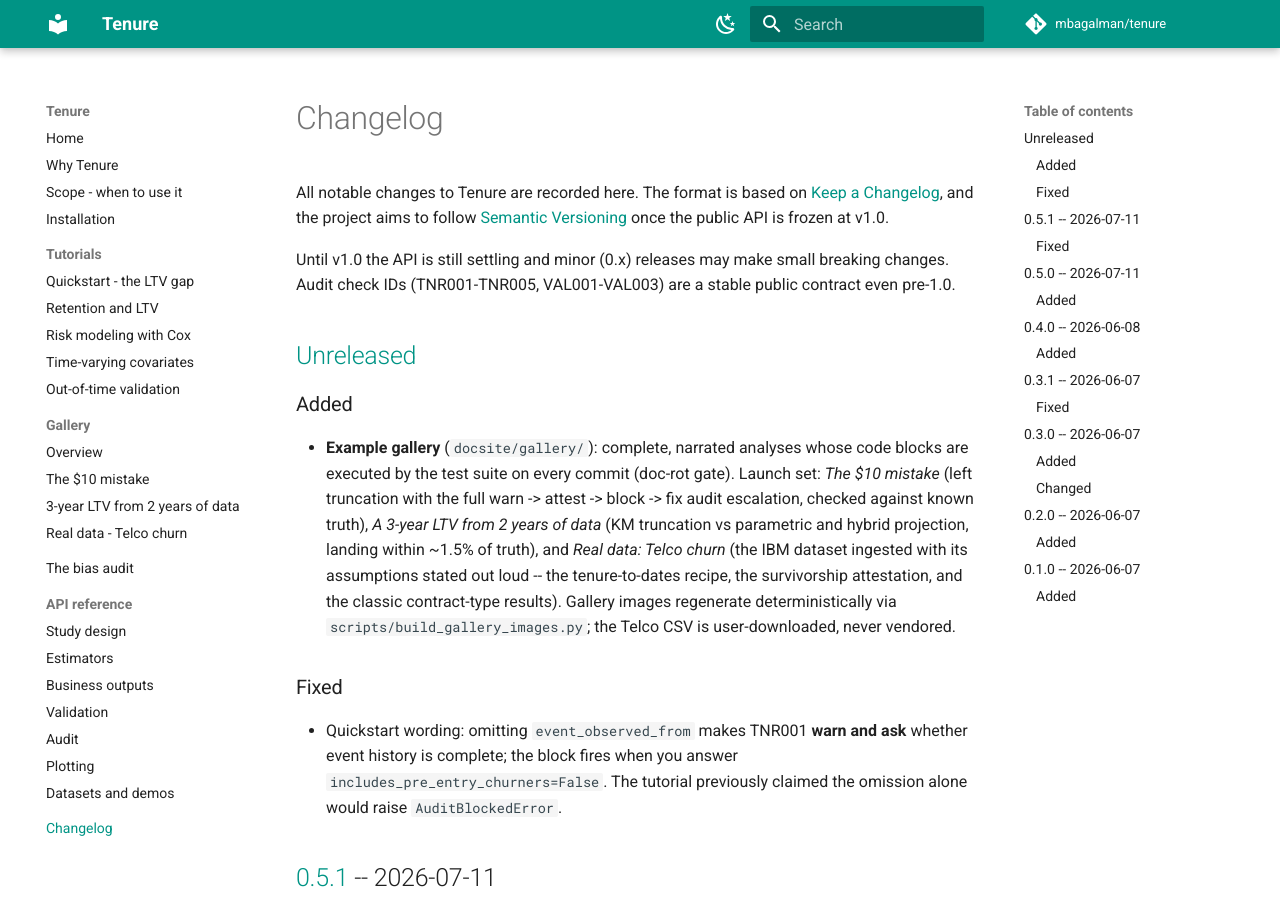
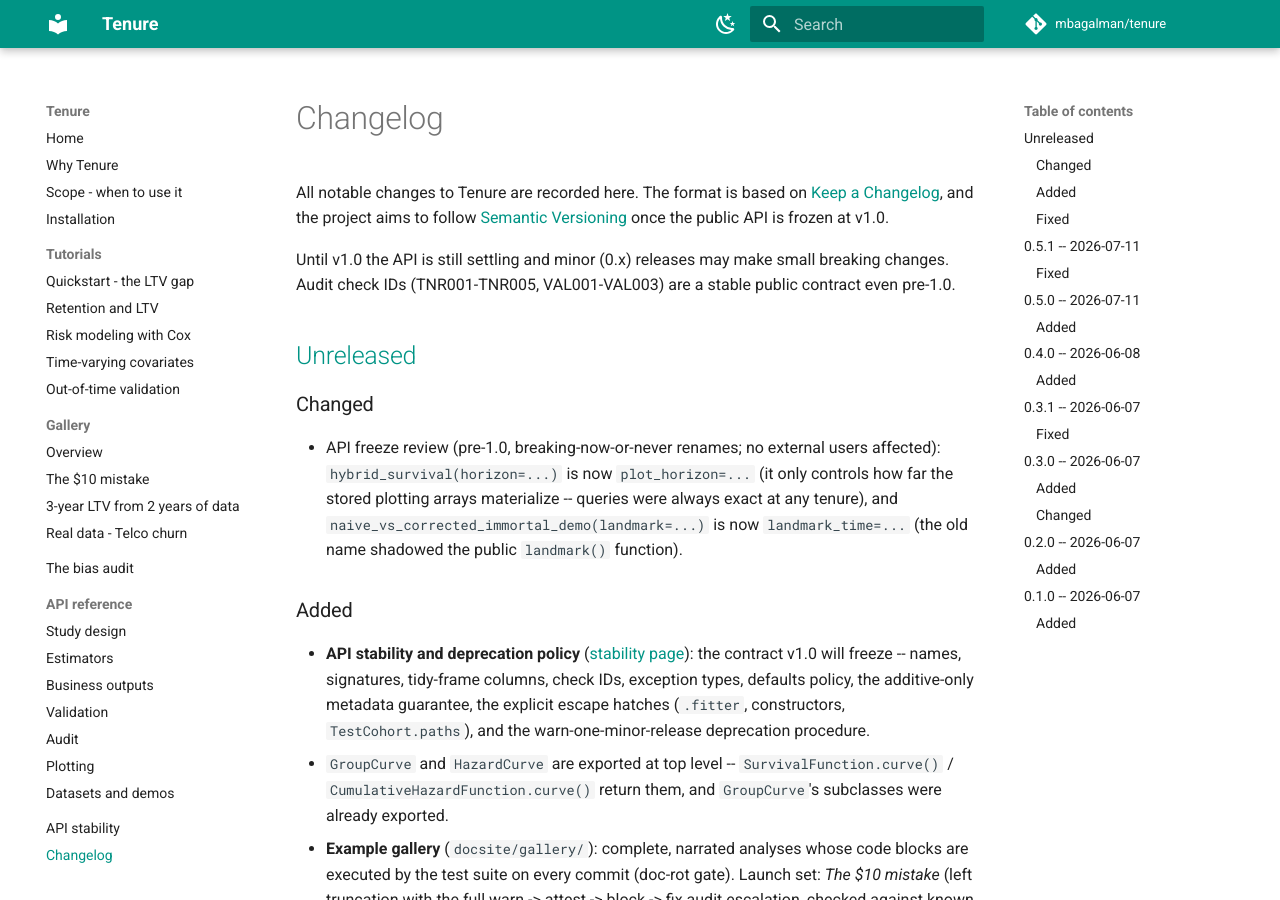
Before and after one commit to mbagalman/tenure, an MkDocs documentation site: the page built from docsite/changelog.md, in a window 1280 px wide and 900 px high. Built offline with MkDocs 1.6.1 and Material for MkDocs 9.7.7, drawn with Linux system fonts in a browser that asks for light colours; comment, search, counter and statistics services are not loaded.

Commit message:
feat(v1.0): API freeze review -- stability policy + pre-freeze fixes
Systematic pass over the full public surface (45 exports, every class method,
signatures extracted programmatically) ahead of the v1.0 freeze. Full audit in
docs/api-freeze-review.md (internal). Verdict: the surface is freeze-worthy --
no structural mistakes; findings were 4 additive polish items, 2 trivial
breaking renames (surfaces shipped days ago, zero external users), and the
scope decisions about what stability does NOT cover.

User-facing deliverable: docsite/stability.md -- the contract v1.0 freezes.
Covered: exported names, signatures (params never removed/renamed; additions
keyword-only with defaults), tidy-frame columns, TNR/VAL IDs, exception types,
defaults-change policy. Deliberately NOT covered: .fitter (exists, but its
type follows lifelines), direct constructors (build via factories),
.metadata keys (additive-only), TestCohort.paths (provisional), demo numeric
values (regression anchors, keys frozen), message text. Plus the naming
glossary (estimator/model/design; horizon/horizons/times) and the
warn-one-minor-release deprecation procedure. Takes effect at v1.0.0.

Pre-freeze fixes:
- BREAKING: hybrid_survival(horizon=) -> plot_horizon= (it only controls the
  materialized plotting arrays; queries are exact at any tenure -- the old
  name invited the misreading that it caps the curve).
- BREAKING: naive_vs_corrected_immortal_demo(landmark=) -> landmark_time=
  (shadowed the public landmark() function; matches landmark(design,
  landmark_time)).
- Export GroupCurve + HazardCurve at top level (SurvivalFunction.curve() /
  CumulativeHazardFunction.curve() return them; GroupCurve subclasses were
  already exported) + reference-page autodoc entries.
- panel_folds return annotated list[tuple[StudyDesign, StudyDesign]];
  logrank_test by annotation drops the None it always rejected.

281 tests pass (gallery doc-rot test exercises the renamed kwarg); ruff clean;
mkdocs --strict clean; gallery images regenerated.

Co-Authored-By: Claude Fable 5 (1M context) <noreply@anthropic.com>

```diff
--- a/docsite/changelog.md
+++ b/docsite/changelog.md
@@ -9,7 +9,23 @@ Audit check IDs (TNR001-TNR005, VAL001-VAL003) are a stable public contract even
 
 ## [Unreleased]
 
+### Changed
+
+- API freeze review (pre-1.0, breaking-now-or-never renames; no external users affected):
+  `hybrid_survival(horizon=...)` is now `plot_horizon=...` (it only controls how far the stored
+  plotting arrays materialize -- queries were always exact at any tenure), and
+  `naive_vs_corrected_immortal_demo(landmark=...)` is now `landmark_time=...` (the old name
+  shadowed the public `landmark()` function).
+
 ### Added
+
+- **API stability and deprecation policy** ([stability page](stability.md)): the contract v1.0
+  will freeze -- names, signatures, tidy-frame columns, check IDs, exception types, defaults
+  policy, the additive-only metadata guarantee, the explicit escape hatches (`.fitter`,
+  constructors, `TestCohort.paths`), and the warn-one-minor-release deprecation procedure.
+- `GroupCurve` and `HazardCurve` are exported at top level -- `SurvivalFunction.curve()` /
+  `CumulativeHazardFunction.curve()` return them, and `GroupCurve`'s subclasses were already
+  exported.
 
 - **Example gallery** (`docsite/gallery/`): complete, narrated analyses whose code blocks are
   executed by the test suite on every commit (doc-rot gate). Launch set: *The $10 mistake*
--- a/mkdocs.yml
+++ b/mkdocs.yml
@@ -85,4 +85,5 @@ nav:
       - Audit: reference/audit.md
       - Plotting: reference/plotting.md
       - Datasets and demos: reference/datasets.md
+  - API stability: stability.md
   - Changelog: changelog.md
--- a/tenure/__init__.py
+++ b/tenure/__init__.py
@@ -14,6 +14,8 @@ from tenure.estimators import (
     CoxDiagnosticReport,
     CoxPH,
     CumulativeHazardFunction,
+    GroupCurve,
+    HazardCurve,
     HybridGroupCurve,
     KaplanMeier,
     LogRankReport,
@@ -76,7 +78,9 @@ __all__ = [
     "hybrid_survival",
     "HybridGroupCurve",
     "SurvivalFunction",
+    "GroupCurve",
     "CumulativeHazardFunction",
+    "HazardCurve",
     "logrank_test",
     "LogRankReport",
     "retention_at",
```
Also changed, not shown: docsite/gallery/three-year-ltv.md (+1 -1 lines), docsite/reference/estimators.md (+4 -0 lines), docsite/stability.md (added, +60 -0 lines), 6 other files.
